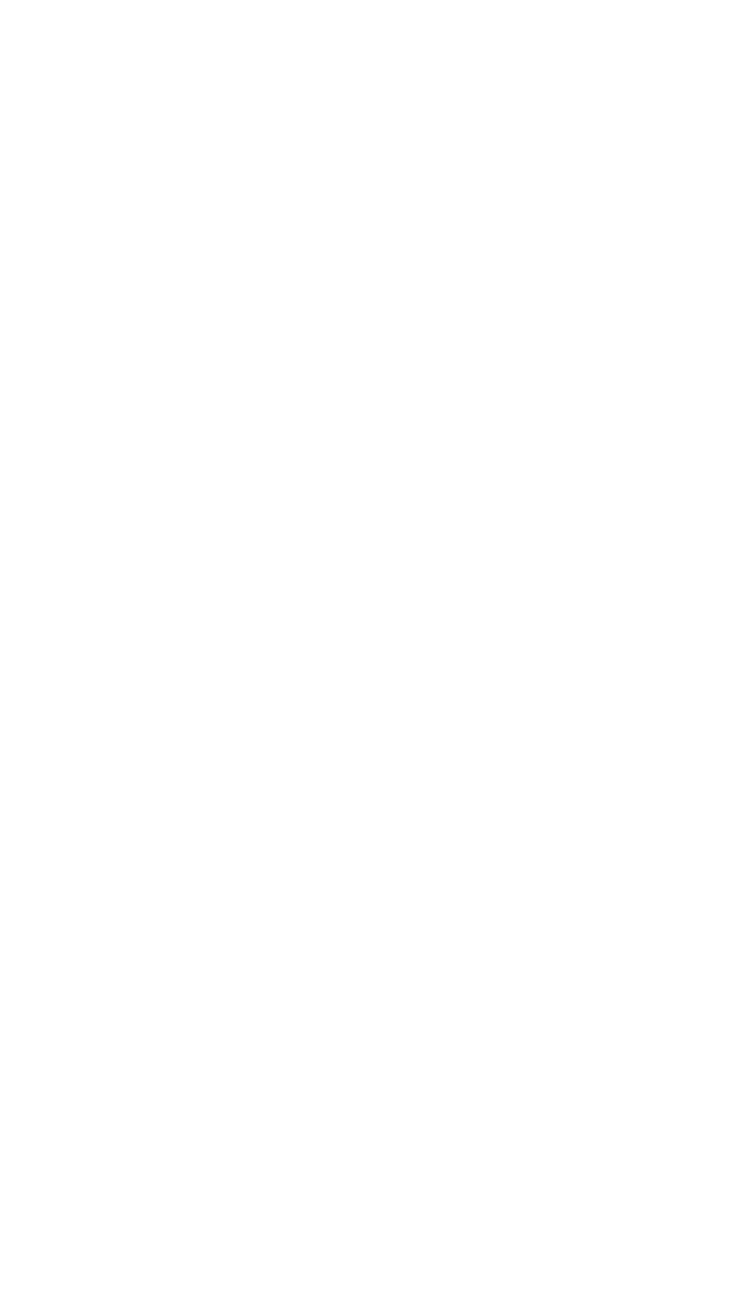
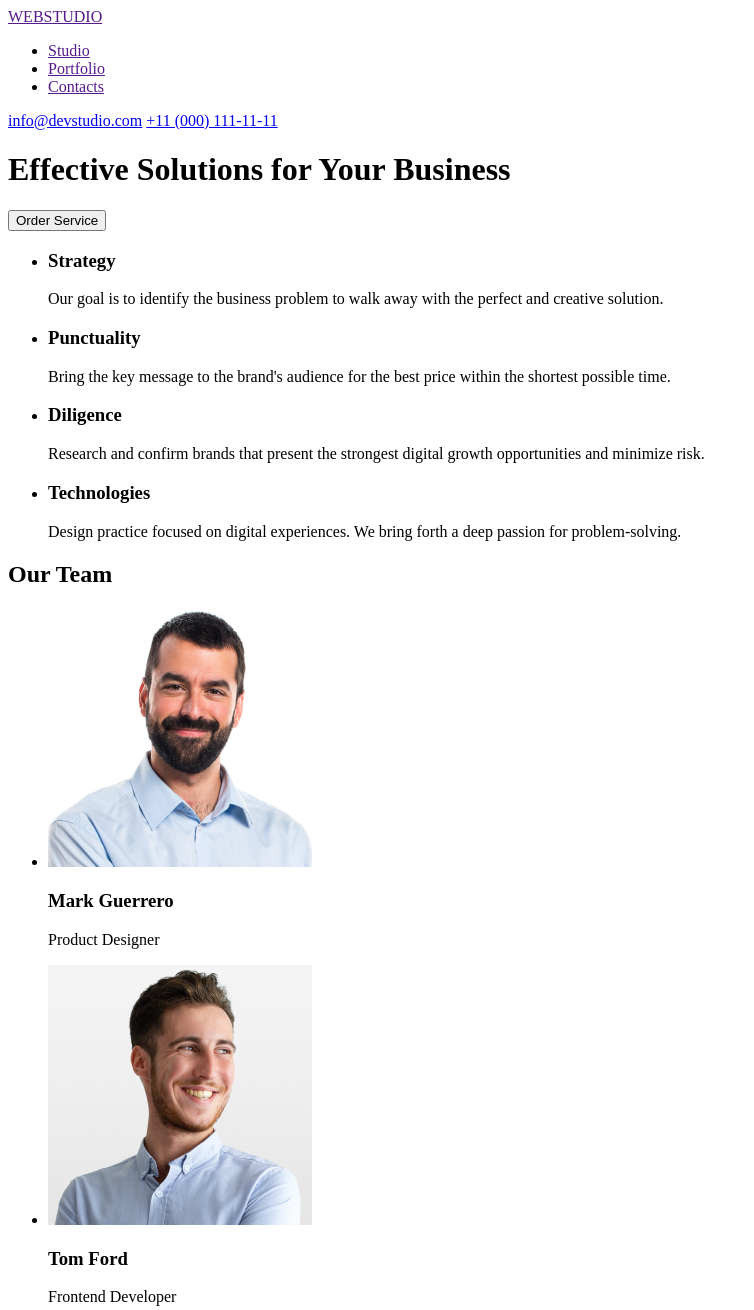
Before and after one commit to ViktoriiaBuriak/goit-homework-01, a plain HTML site: page index.html in a window 1280 px wide. Shown: the top 1310 px of the page, without its empty margins (0-754 px from the left). Before the commit the page ends 800 px from the top, so only its background shows below. Drawn offline with Linux system fonts and the light colour scheme.

Commit message:
create index.html

```diff
--- a/index.html
+++ b/index.html
@@ -5,5 +5,114 @@
     <meta name="viewport" content="width=device-width, initial-scale=1.0" />
     <title>Document</title>
   </head>
-  <body></body>
+  <body>
+    <header>
+      <!-- Nav -->
+      <nav>
+        <a href="">WEBSTUDIO</a>
+        <ul>
+          <li>
+            <a href="">Studio</a>
+          </li>
+          <li>
+            <a href="">Portfolio</a>
+          </li>
+          <li>
+            <a href="">Contacts</a>
+          </li>
+        </ul>
+      </nav>
+      <div>
+        <a href="malto:info@devstudio.com">info@devstudio.com</a>
+        <a href="tel:+110001111111">+11 (000) 111-11-11</a>
+      </div>
+    </header>
+    <!-- Main content -->
+    <main>
+      <h1>Effective Solutions for Your Business</h1>
+      <button type="button">Order Service</button>
+      <ul>
+        <li>
+          <h3>Strategy</h3>
+          <p>
+            Our goal is to identify the business problem to walk away with the
+            perfect and creative solution.
+          </p>
+        </li>
+        <li>
+          <h3>Punctuality</h3>
+          <p>
+            Bring the key message to the brand's audience for the best price
+            within the shortest possible time.
+          </p>
+        </li>
+        <li>
+          <h3>Diligence</h3>
+          <p>
+            Research and confirm brands that present the strongest digital
+            growth opportunities and minimize risk.
+          </p>
+        </li>
+        <li>
+          <h3>Technologies</h3>
+          <p>
+            Design practice focused on digital experiences. We bring forth a
+            deep passion for problem-solving.
+          </p>
+        </li>
+      </ul>
+      <!-- Our team -->
+      <h2>Our Team</h2>
+      <ul>
+        <li>
+          <img
+            src="./images/img.jpg"
+            alt="photo Mark Guerrero"
+            width="264"
+            height="260"
+          />
+          <h3>Mark Guerrero</h3>
+          <p>Product Designer</p>
+        </li>
+        <li>
+          <img
+            src="./images/img (1).jpg"
+            alt="photo Tom Ford"
+            width="264"
+            height="260"
+          />
+          <h3>Tom Ford</h3>
+          <p>Frontend Developer</p>
+        </li>
+        <li>
+          <img
+            src="./images/img (2).jpg"
+            alt="photo Camila Garcia"
+            width="264"
+            height="260"
+          />
+          <h3>Camila Garcia</h3>
+          <p>Marketing</p>
+        </li>
+        <li>
+          <img
+            src="./images/img (3).jpg"
+            alt="photo Daniel Wilson"
+            width="264"
+            height="260"
+          />
+          <h3>Daniel Wilson</h3>
+          <p>UI Designer</p>
+        </li>
+      </ul>
+    </main>
+
+    <footer>
+      <a href="">WEBSTUDIO</a>
+      <p>
+        Increase the flow of customers and sales for your business with digital
+        marketing & growth solutions.
+      </p>
+    </footer>
+  </body>
 </html>
```
Also changed, not shown: images/img (1).jpg (added), images/img (2).jpg (added), images/img (3).jpg (added), images/img.jpg (added).
